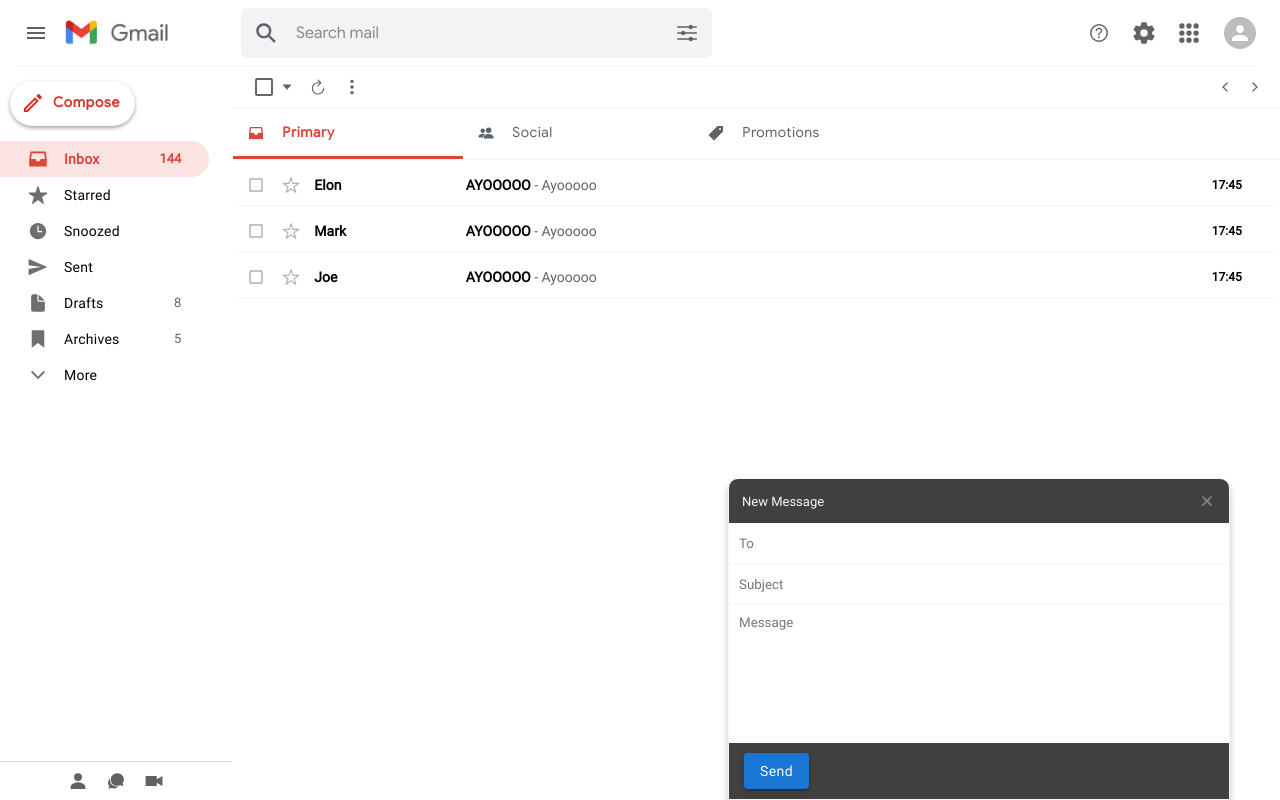
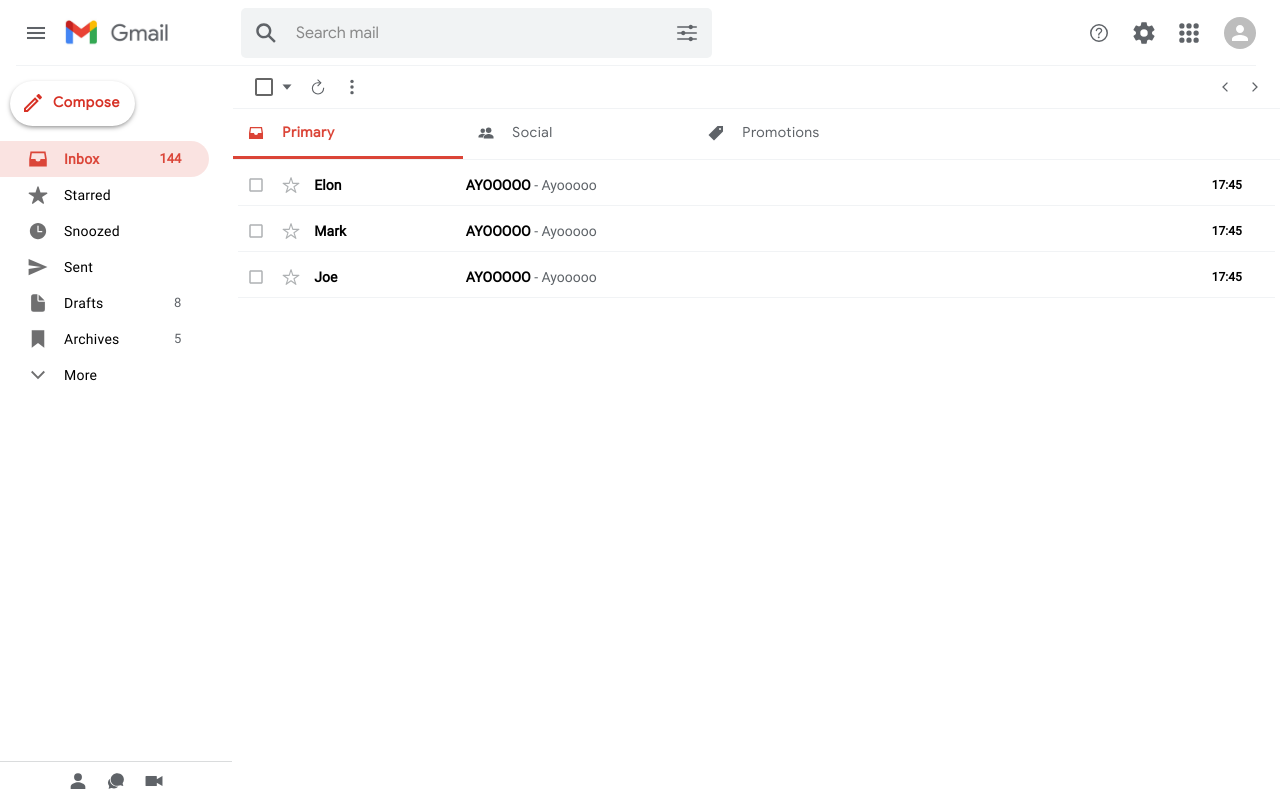
Before and after one commit to anushkachauhxn/gmail-clone, a React (Create React App) app: page / in a window 1280 px wide. Built offline with nearby package versions, Linux system fonts and the light colour scheme.

Commit message:
SendMail open/close functionality using redux

```diff
--- a/src/App.js
+++ b/src/App.js
@@ -1,13 +1,17 @@
 import React from 'react';
 import { BrowserRouter as Router, Switch, Route, Link } from 'react-router-dom';
+import { useSelector } from 'react-redux';
+import { selectSendMessageIsOpen } from './features/mailSlice';
 import './App.css';
 import Header from './components/Header';
 import Sidebar from './components/Sidebar';
 import EmailList from './components/EmailList';
 import Mail from './components/Mail';
-import SendMail from './SendMail';
+import SendMail from './components/SendMail';
 
 function App() {
+  const sendMessageIsOpen = useSelector(selectSendMessageIsOpen);
+
   return (
     <Router>
       <div className="app">
@@ -27,7 +31,7 @@
           </Switch>
         </div>
 
-        <SendMail />
+        {sendMessageIsOpen && <SendMail />}
       </div>
     </Router>
   );
--- a/src/SendMail.js
+++ b/src/components/SendMail.js
@@ -1,9 +1,13 @@
 import React from 'react';
 import { Button } from '@mui/material';
 import { useForm } from 'react-hook-form';
+import { useDispatch } from 'react-redux';
+import { closeSendMessage } from '../features/mailSlice';
 import './SendMail.css';
 
 function SendMail() {
+    const dispatch = useDispatch();
+
     const { register, handleSubmit, watch, formState: { errors } } = useForm();
     const onSubmit = (formData) => {
         console.log(formData)
@@ -13,14 +17,16 @@
         <div className="sendMail">
             <div className="sendMail__header">
                 <h3>New Message</h3>
-                <ion-icon className="sendMail__close" name="close-sharp"></ion-icon>
+                <ion-icon
+                    onClick={() => dispatch(closeSendMessage())}
+                    className="sendMail__close" name="close-sharp"></ion-icon>
             </div>
 
             <form onSubmit={handleSubmit(onSubmit)}>
                 <input
                     name="to"
                     placeholder="To"
-                    type="text"
+                    type="email"
                     {...register("to", { required: true })}
                 />
 
--- a/src/components/Sidebar.js
+++ b/src/components/Sidebar.js
@@ -1,13 +1,18 @@
 import React from 'react';
 import { Button, IconButton } from '@mui/material';
+import { useDispatch } from 'react-redux';
+import { openSendMessage } from '../features/mailSlice';
 import './Sidebar.css';
 import SidebarOption from './SidebarOption';
 import CreateOutlinedIcon from '@mui/icons-material/CreateOutlined';
 
 function Sidebar() {
+  const dispatch = useDispatch();
+
   return (
     <div className="sidebar">
         <Button
+            onClick={() => dispatch(openSendMessage())}
             className="sidebar__compose"
             startIcon={<CreateOutlinedIcon className="sidebar__composeIcon" />}
         >Compose</Button>
```
Also changed, not shown: src/components/SendMail.css (renamed from src/SendMail.css).
